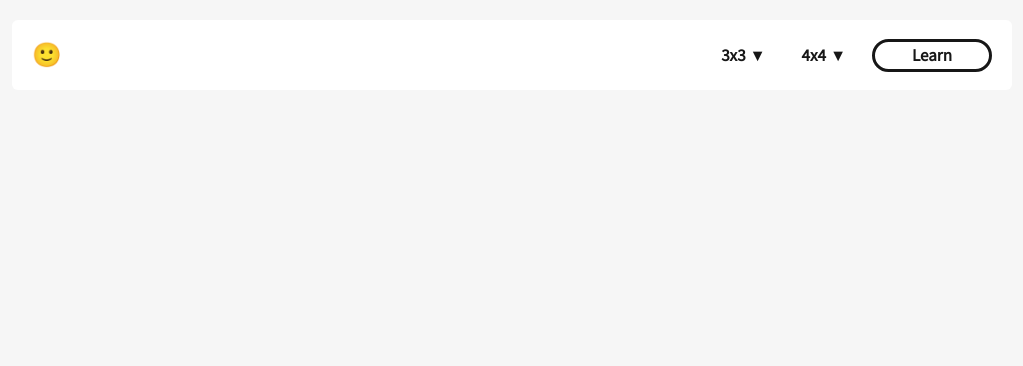
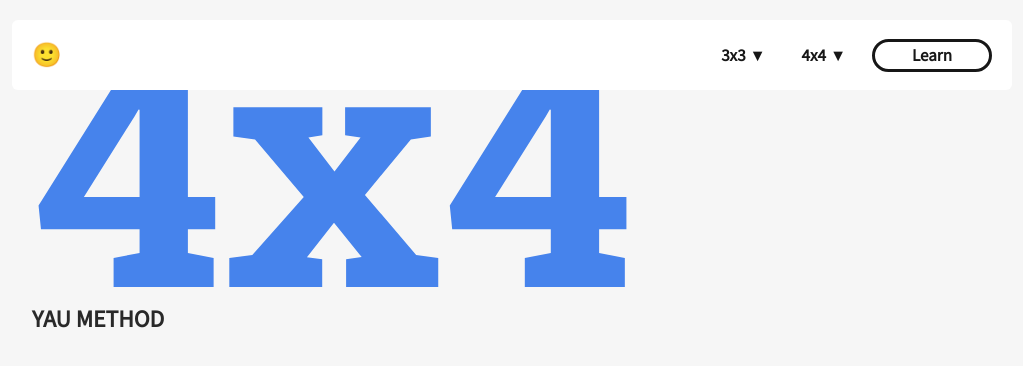
Before and after one commit to arielbob/cubedoc, a React app: page /yau-method in a window 1280 px wide. Shown: the top 366 px of the page, without its empty margins (128-1151 px from the left). Built offline with nearby package versions, Linux system fonts and the light colour scheme.

Commit message:
Added 4x4 links and 4x4 page for Yau Method

```diff
--- a/src/components/App.js
+++ b/src/components/App.js
@@ -6,6 +6,7 @@ import {
 import Navbar from './Navbar';
 import Home from '../containers/Home';
 import Solve3x3 from '../containers/Solve3x3';
+import Solve4x4 from '../containers/Solve4x4';
 
 //maybe move the stylesheet imports here?
 //can use render property instead of component for functional components (refactor dumb components that are using classes)
@@ -19,6 +20,7 @@ export default class App extends React.Component {
           <Navbar />
           <Route exact path='/' component={Home} />
           <Route path='/how-to-solve' component={Solve3x3} />
+          <Route path='/yau-method' component={Solve4x4} />
         </div>
       </Router>
     );
--- a/src/components/Navbar/index.js
+++ b/src/components/Navbar/index.js
@@ -39,7 +39,7 @@ class Navbar extends React.Component {
                 <li><a href='#'>Tips</a></li>
               </DropdownListItem>
               <DropdownListItem text='4x4'>
-                <li><a href='#'>Yau Method</a></li>
+                <li><Link to='/yau-method'>Yau Method</Link></li>
                 <li><a href='#'>Parity</a></li>
                 <li><a href='#'>Tips</a></li>
               </DropdownListItem>
--- a/src/containers/Home/index.js
+++ b/src/containers/Home/index.js
@@ -24,6 +24,7 @@ class Home extends React.Component {
             title='4x4'
             description={'The bigger Rubik\'s cube. Learn how to use the Yau Method and how to solve unique 4x4 cases.'}
             color='blue'
+            link='/yau-method'
             >
               <a className='link-main' href='#'><span className='underline'></span>Parity Algorithms<span className='arrow'>&rarr;</span></a>
               <p>A collection of different algorithms to solve the 4x4's special cases.</p>
--- a/src/containers/Solve3x3/index.js
+++ b/src/containers/Solve3x3/index.js
@@ -1,5 +1,5 @@
 import React from 'react';
-import {Link} from 'react-router-dom';
+import { Link } from 'react-router-dom';
 
 const Step1 = () => (
 	<section className='step step1'>
@@ -247,7 +247,7 @@ const Conclusion = () => (
 				</div>
 			</section>
 			<p>If you want more of a challenge, consider learning how to solve the 4x4 Rubik's cube.</p>
-			<a className='link-main' href='#'><span className='underline'></span>Learn 4x4<span className='arrow'>&rarr;</span></a>
+			<Link className='link-main' to='/yau-method'><span className='underline'></span>Learn 4x4<span className='arrow'>&rarr;</span></Link>
 		</section>
 	</section>
 );
@@ -256,9 +256,9 @@ class Solve3x3 extends React.Component {
   render() {
     return (
       <div className='container bleed-top'>
-        <h1 className='title-big'>3x3</h1>
+        <h1 className='title-big red'>3x3</h1>
         <h2 className='article-name'>How to Solve</h2>
-        <section className='instructions instructions-3x3'>
+        <section className='instructions red'>
 					<Step1/>
           <Step2/>
           <Step3/>
--- /dev/null
+++ b/src/containers/Solve4x4/index.js
@@ -0,0 +1,12 @@
+import React from 'react';
+
+const Solve4x4 = () => (
+  <div className='container bleed-top'>
+    <h1 className='title-big blue'>4x4</h1>
+    <h2 className='article-name'>Yau Method</h2>
+    <section className='instructions blue'>
+    </section>
+  </div>
+);
+
+export default Solve4x4;
--- a/src/stylesheets/_steps.scss
+++ b/src/stylesheets/_steps.scss
@@ -2,12 +2,24 @@
   display: block;
 }
 
-.instructions-3x3 {
-  .step-card {
-    border-color: $main-red;
-    h3 {
-      color: $main-red;
-      text-transform: uppercase;
+.instructions {
+  &.red {
+    .step-card {
+      border-color: $main-red;
+      h3 {
+        color: $main-red;
+        text-transform: uppercase;
+      }
+    }
+  }
+
+  &.blue {
+    .step-card {
+      border-color: $main-blue;
+      h3 {
+        color: $main-blue;
+        text-transform: uppercase;
+      }
     }
   }
 }
--- a/src/stylesheets/_text.scss
+++ b/src/stylesheets/_text.scss
@@ -1,10 +1,15 @@
 .title-big {
   font-size: 20em;
   height: 210px;
-  color: $main-red;
   line-height: 130px;
   overflow: hidden;
   margin: 0;
+  &.red {
+    color: $main-red;
+  }
+  &.blue {
+    color: $main-blue;
+  }
 }
 
 .article-name {
```
